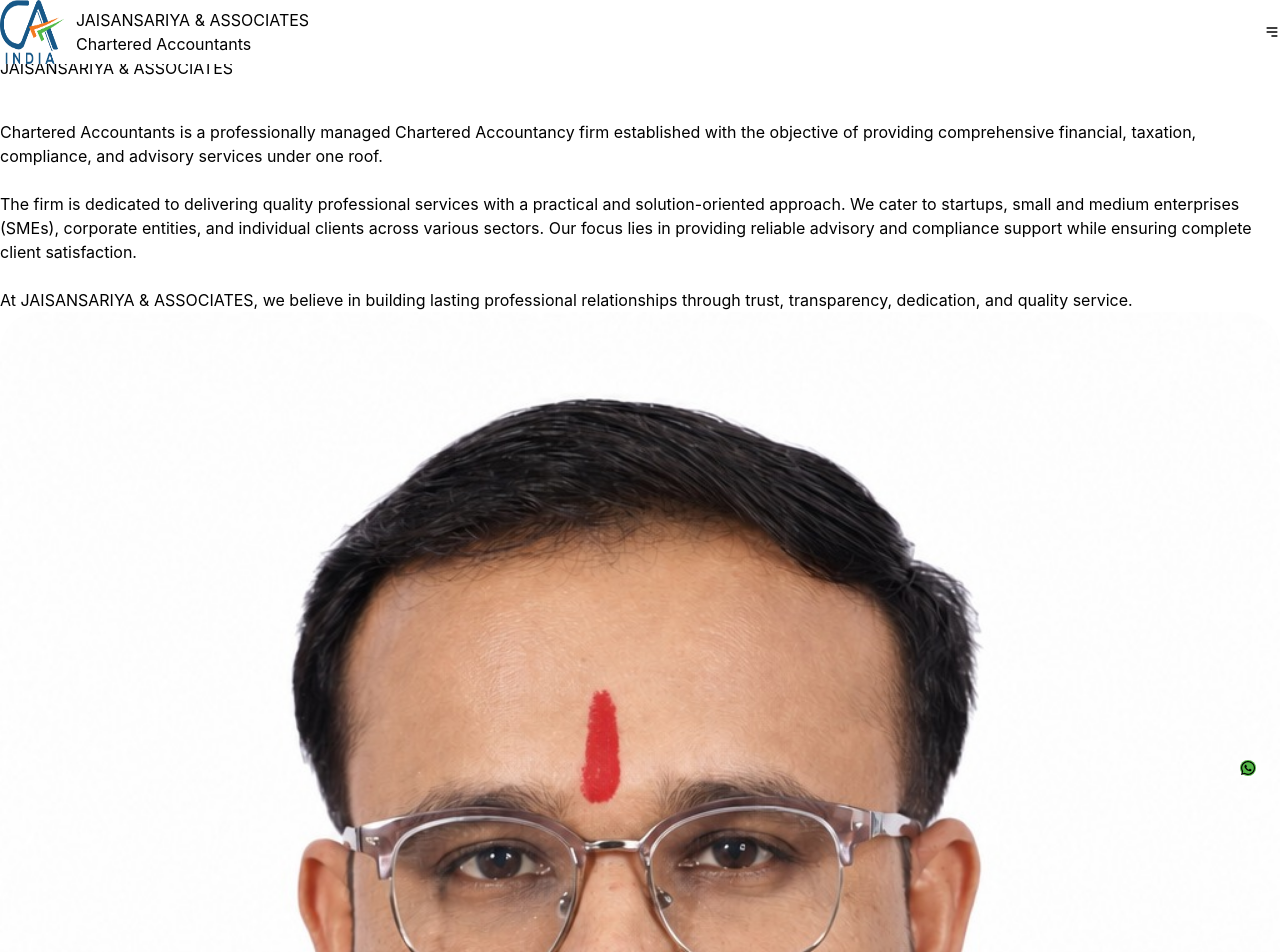
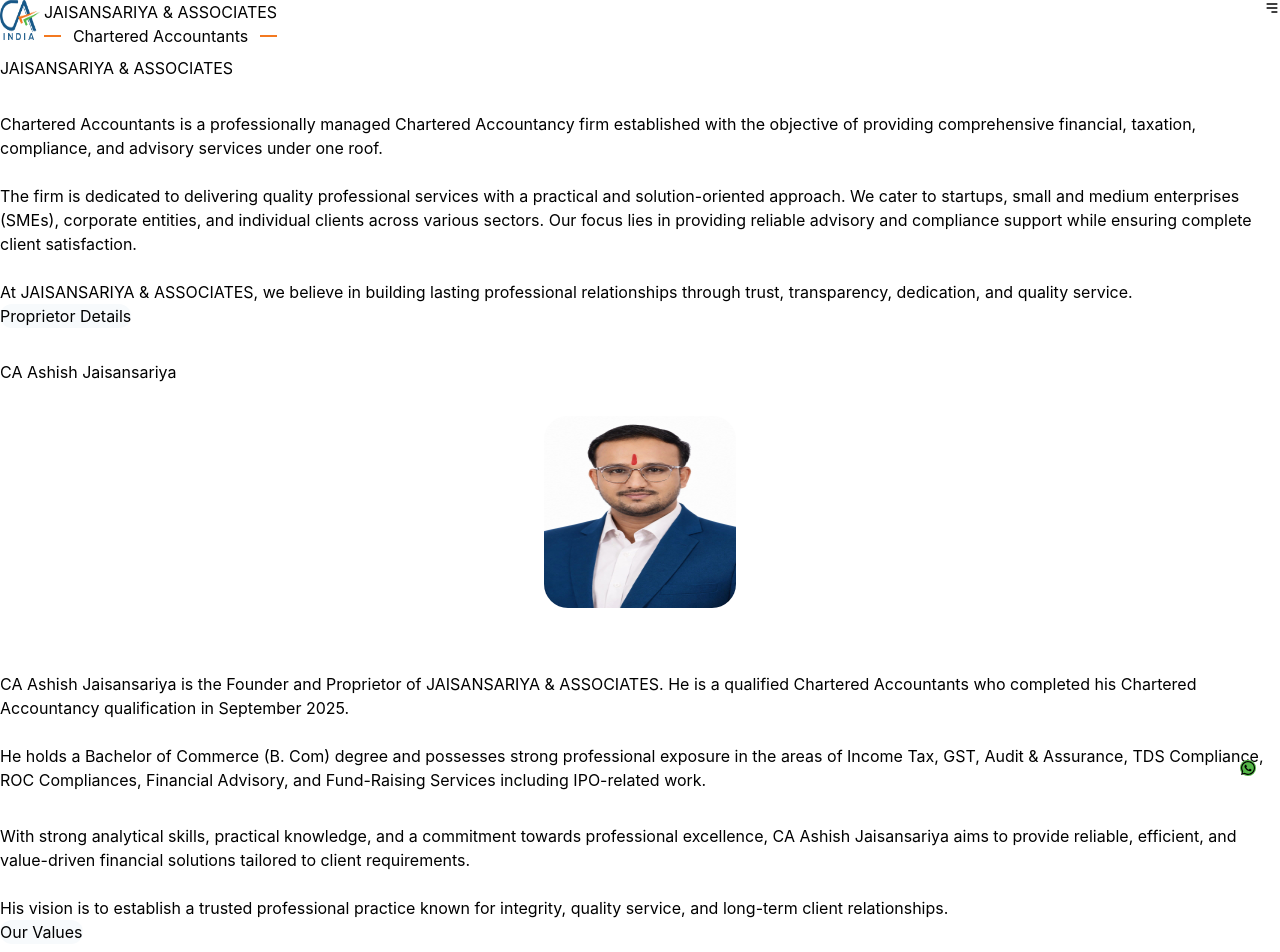
Before and after one commit to nikita1995dadhich-dev/ca-firm-website, a React (Vite) app: page /about in a window 1280 px wide. Shown: the top 952 px of the page. Built offline with nearby package versions, Linux system fonts and the light colour scheme.

Commit message:
updated wesite design

```diff
--- a/src/components/Navbar.jsx
+++ b/src/components/Navbar.jsx
@@ -15,18 +15,18 @@ function Navbar() {
 
         <nav className="fixed top-0 left-0 w-full z-50 bg-[#FFFFFF] backdrop-blur-lg border-b border-gray-200 shadow-sm">
 
-            <div className="w-full px-2 md:px-4 lg:px-8 py-4 flex items-center justify-between">
+            <div className="w-full px-2 md:px-4 lg:px-8 py-4 pb-0 flex items-stretch justify-between">
 
                 {/* logo Section */}
-                <div className="flex items-center gap-3">
+                    <div className="flex items-stretch gap-1 md:gap-3 pb-0">
 
                         {/* Logo */}
-                    <div>
-                        <Link to="/" onClick={() => setMenuOpen(false)}>
+                        <div className="shrink-0">
+                            <Link to="/" onClick={() => setMenuOpen(false)} >
                                 <img
                                     src={logo}
                                     alt="logo"
-                                className="w-16 h-16 md:w-16 md:h-16"
+                                    className="w-10 h-10 md:w-17 md:h-17 "
                                 />
                             </Link>
                         </div>
@@ -36,7 +36,7 @@ function Navbar() {
                         {/* Text */}
                         <div>
                             <Link to="/" onClick={() => setMenuOpen(false)}>
-                            <h1 className="text-2xl md:text-4xl font-bold text-[#145886] leading-9">
+                                <h1 className="text-lg whitespace-nowrap overflow-hidden text-ellipsis leading-4 md:text-5xl font-bold text-[#145886] md:leading-9">
 
                                     {dataInfo.firstNameF}
                                     <span className="text-[#F37920] ">
@@ -46,17 +46,17 @@ function Navbar() {
                                 </h1>
                             </Link>
 
-                        <div className=" md:flex items-center gap-3 mt-0">
+                            <div className=" flex items-center gap-3   py-2 whitespace-nowrap">
 
-                            <div className="hidden md:flex w-40 h-[1px] bg-[#F37920]"></div>
+                                <div className=" flex-1 h-[2px] bg-[#F37920]"></div>
 
-                            <p className="text-gray-600  md:text-xl lg:text-2xl  text-[#145886]">
+                                <p className="text-sm md:text-2xl lg:text-2xl  text-[#145886] text-center  shrink-0">
 
                                     {dataInfo.subNameF}
 
                                 </p>
 
-                            <div className="hidden md:flex w-33 h-[1px] bg-[#F37920]"></div>
+                                <div className="flex-1   h-[2px] bg-[#F37920]"></div>
 
                             </div>
 
@@ -65,9 +65,9 @@ function Navbar() {
                     </div>
 
                     {/* DESKTOP MENU */}
-                    <div className="hidden lg:flex items-center gap-10">
+                    <div className="hidden lg:flex items-center gap-10 py-4 ">
 
-                        <ul className="flex items-center gap-10 text-[#1F2937] font-medium text-lg">
+                        <ul className="flex items-center gap-10 text-[#1F2937] font-medium text-lg py-3 ">
 
                             <li className={`${ location.pathname === "/" ? "text-[#F37920] hover:text-[#F37920]  cursor-pointer transition duration-300" : "hover:text-[#F37920]  cursor-pointer transition duration-300 text-[#145886]" } `}>
                                 <Link to="/" className="text-2xl" >
@@ -109,14 +109,16 @@ function Navbar() {
                     </div>
 
                     {/* MOBILE MENU BUTTON */}
+                    <div className="lg:hidden mt-0 h-10 md:h-22 md:w-20  flex  items-start justify-center ">
                         <button
-                        className="lg:hidden text-4xl text-[#1F2937]"
+                            className="text-5xl md:text-6xl  text-[#1F2937]  shrink-0"
                             onClick={() => setMenuOpen(!menuOpen)}
                         >
 
                             {menuOpen ? <HiX /> : <HiMenuAlt3 />}
 
                         </button>
+                    </div>
 
 
             </div>
--- a/src/components/Services.jsx
+++ b/src/components/Services.jsx
@@ -41,8 +41,9 @@ function Services() {
                 {/* Description */}
                 <p className="mt-8 max-w-3xl mx-auto text-xl text-[#4B5563] leading-9">
 
-                    We provide complete taxation, accounting,
-                    audit and business advisory solutions with
+                    We provide complete Taxation, Accounting,
+                    Audit & Assurance, ROC Compliances and
+                    Business Advisory solutions with
                     professionalism and transparency.
 
                 </p>
--- a/src/components/WhyChooseUs.jsx
+++ b/src/components/WhyChooseUs.jsx
@@ -24,17 +24,17 @@ function WhyChooseUs() {
     {
       icon: "💰",
       title: "Experienced Financial Advisory",
-      desc: "Helping businesses scale with smart strategies."
+      desc: "Strategic financial guidance backed by industry knowledge and practical expertise."
     },
     {
       icon: "💻",
       title: "Technology Driven Solutions",
-      desc: "Helping businesses scale with smart strategies."
+      desc: "Modern tools and digital processes for efficient and accurate financial services."
     },
     {
       icon: "🔍",
       title: "Transparent Communication",
-      desc: "Helping businesses scale with smart strategies."
+      desc: "Clear, honest, and timely communication to keep clients informed at every step."
     }
   ]
 
--- a/src/constants/email.jsx
+++ b/src/constants/email.jsx
@@ -2,8 +2,8 @@
 
  export const ContactUsTemplateInfo = {
 
-    YOUR_SERVICE_ID : "service_feqs6l6",
-    YOUR_TEMPLATE_ID : "template_jcy2guy2",
-    YOUR_PUBLIC_KEY : "sOo6IhuhnSRq4ZsVs"
+    YOUR_SERVICE_ID : "service_3gbuxss",
+    YOUR_TEMPLATE_ID : "template_dkq9dxc",
+    YOUR_PUBLIC_KEY : "q2hj-8hxXKsWshcus"
 
 }
--- a/src/pages/About.jsx
+++ b/src/pages/About.jsx
@@ -1,6 +1,7 @@
 import { motion } from "framer-motion"
 import { dataInfo } from "../constants/data"
 import  profile  from "../assets/profile.jpeg"
+import profile2 from "../assets/profile2.jpeg"
 import { Link } from "react-router-dom"
 
 function About() {
@@ -27,10 +28,10 @@ function About() {
 
   return (
 
-    <section className="relative overflow-hidden bg-[#FFFFFF]">
+    <section className="relative mt-0 overflow-hidden bg-[#FFFFFF] ">
 
       {/* HERO SECTION */}
-      <div className="relative z-10 max-w-7xl mx-auto px-6 pt-40 pb-24 grid  gap-20 items-center">
+      <div className="relative z-10 max-w-7xl mx-auto px-4 md:px-6  pt-25 md:pt-32 pb-24 grid grid-cols-1  gap-10 items-center ">
 
           {/* LEFT CONTENT */}
           <motion.div
@@ -41,14 +42,14 @@ function About() {
           >
 
             {/* Small Badge */}
-            <div className="inline-block px-6 py-2 rounded-full border border-[#55B848] bg-[#F7FAFC] text-[#4B5563] uppercase tracking-[3px] text-sm font-medium">
+            <div className="inline-block px-6 py-2  rounded-full border border-[#55B848] bg-[#F7FAFC] text-[#4B5563] uppercase tracking-[3px] text-sm font-medium">
 
               About Our Firm
 
             </div>
 
             {/* Main Heading */}
-            <h2 className="mt-8 text-6xl font-bold text-[#145886] leading-tight">
+            <h2 className="mt-8 whitespace-nowrap overflow-hidden text-2xl md:text-6xl font-bold text-[#145886] leading-tight">
 
               {dataInfo.firstNameF} <span className="text-[#F37920]">
               {" "} & </span> {dataInfo.lastNameF}
@@ -56,9 +57,9 @@ function About() {
             </h2>
 
             {/* Description */}
-            <p className="mt-10 text-xl text-justify text-[#4B5563] leading-9">
+            <p className="mt-8 md:mt-10 text-m md:text-xl  text-justify text-[#4B5563] leading-7 break-words w-full max-w-full">
 
-              <span className="text-[#F37920] semibold text-2xl"> {dataInfo.subNameF} </span> is a professionally managed Chartered Accountancy firm established with the objective of providing comprehensive financial, taxation, compliance, and advisory services under one roof.<br>
+              <span className="text-[#F37920] bold text-xl md:text-3xl"> {dataInfo.subNameF} </span> is a professionally managed Chartered Accountancy firm established with the objective of providing comprehensive financial, taxation, compliance, and advisory services under one roof.<br>
               </br>
               <br></br>
               The firm is dedicated to delivering quality professional services with a practical and solution-oriented approach. We cater to startups, small and medium enterprises (SMEs), corporate entities, and individual clients across various sectors. Our focus lies in providing reliable advisory and compliance support while ensuring complete client satisfaction.<br>
@@ -73,9 +74,23 @@ function About() {
       </div>
 
       {/* Proprietor Details */}
-      <div className="max-w-7xl mx-auto px-6 py-28">
+      <div className="max-w-7xl mx-auto px-6 py-0">
 
-        <div className="grid md:grid-cols-2  gap-20 items-center">
+        <div className="inline-block px-6 py-2  rounded-full border border-[#55B848] bg-[#F7FAFC] text-[#4B5563] uppercase tracking-[3px] text-sm font-medium">
+
+          Proprietor Details
+
+        </div>
+
+        <h2 className="mt-8 whitespace-nowrap overflow-hidden text-2xl md:text-6xl font-bold text-[#145886] leading-tight">
+
+          {dataInfo.founderName}
+
+        </h2>
+
+
+
+        <div className="flex flex-col lg:flex-row items-stretch gap-8 w-full">
 
             {/* LEFT IMAGE */}
             <motion.div
@@ -83,12 +98,13 @@ function About() {
               whileInView={{ opacity: 1, y: 0 }}
               transition={{ duration: 1 }}
               viewport={{ once: true }}
+              className="lg:w-[35%] mt-8 flex items-center justify-center  overflow-hidden p-6"
             >
 
               <img
-              src={profile}
-              alt="office"
-              className="w-full h-full object-cover object-[center_top] rounded-[40px] shadow-2xl border border-[#55B848]"
+                src={profile2}
+                alt="profile"
+                className=" w-48 h-48 object-cover object-[center_top] rounded-3xl  shadow-xl border border-[#55B848]"
               />
 
             </motion.div>
@@ -101,24 +117,27 @@ function About() {
               viewport={{ once: true }}
             >
 
-            <div className="inline-block px-6 py-2  rounded-full border border-[#55B848] bg-[#F7FAFC] text-[#4B5563] uppercase tracking-[3px] text-sm font-medium">
 
-              Proprietor Details
-
-            </div>
-
-            <h2 className="mt-8 text-6xl font-bold text-[#145886] leading-tight">
-
-              {dataInfo.founderName}
-
-            </h2>
-
-            <p className="mt-10 text-xl text-justify text-[#4B5563] leading-9">
+              <div className="flex-1 min-w-0 ">
+                <p className="mt-8 md:mt-16 text-m md:text-xl text-justify break-words text-[#4B5563] leading-7  items-start">
 
                   <span className="text-[#F37920] semibold text-2xl"> {dataInfo.founderName} </span>is the Founder and Proprietor of <span className="text-[#F37920] ">{dataInfo.firmName}</span>. He is a qualified <span className="text-[#F37920] ">{dataInfo.subNameF}</span> who completed his Chartered Accountancy qualification in September 2025.
                   <br></br><br></br>
                   He holds a Bachelor of Commerce (B. Com) degree and possesses strong professional exposure in the areas of Income Tax, GST, Audit & Assurance, TDS Compliance, ROC Compliances, Financial Advisory, and Fund-Raising Services including IPO-related work.
-              <br></br><br></br>
+
+                </p>
+              </div>
+
+
+            </motion.div>
+          </div>
+          <motion.div
+            initial={{ opacity: 0, y: 80 }}
+            whileInView={{ opacity: 1, y: 0 }}
+            transition={{ duration: 1 }}
+            viewport={{ once: true }}
+          >
+            <p className="mt-8 text-m md:text-xl text-justify break-words text-[#4B5563] leading-7  items-start w-full">
                   With strong analytical skills, practical knowledge, and a commitment towards professional excellence, <span className="text-[#F37920]">{dataInfo.founderName} </span> aims to provide reliable, efficient, and value-driven financial solutions tailored to client requirements.
                 <br></br><br></br>
                 His vision is to establish a trusted professional practice known for integrity, quality service, and long-term client relationships.
@@ -127,7 +146,7 @@ function About() {
 
           </motion.div>
 
-        </div>
+
 
       </div>
 
```
Also changed, not shown: src/components/AboutSection.jsx (+10 -7 lines), src/components/Mission.jsx (+25 -8 lines), src/pages/Contact.jsx (+8 -6 lines), src/assets/profile2.jpeg (added). Lines whose indentation alone changed are shown as unchanged.
